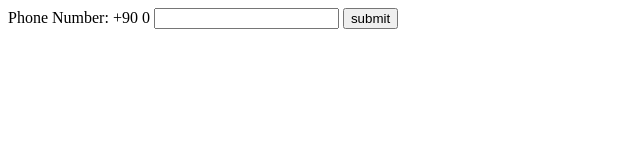
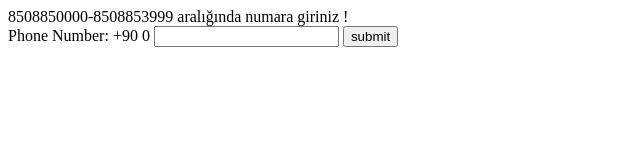
Before and after one commit to melikkutluay/Phone-number-select-GOLANG-, a plain HTML site: page template/index.html in a window 1280 px wide. Shown: the whole page, without its empty margins (0-640 px from the left). Drawn offline with Linux system fonts and the light colour scheme.

Commit message:
Update index.html

```diff
--- a/template/index.html
+++ b/template/index.html
@@ -6,6 +6,7 @@
 <body>
 <div>
   <form method="POST" action="/check">
+      <label for="">8508850000-8508853999 aralığında numara giriniz !</label><br>
       <label>Phone Number:   <label for=""></label>+90 0 </label><input name="name" type="text" value="" />
       <input type="submit" value="submit" />
   </form>
```
